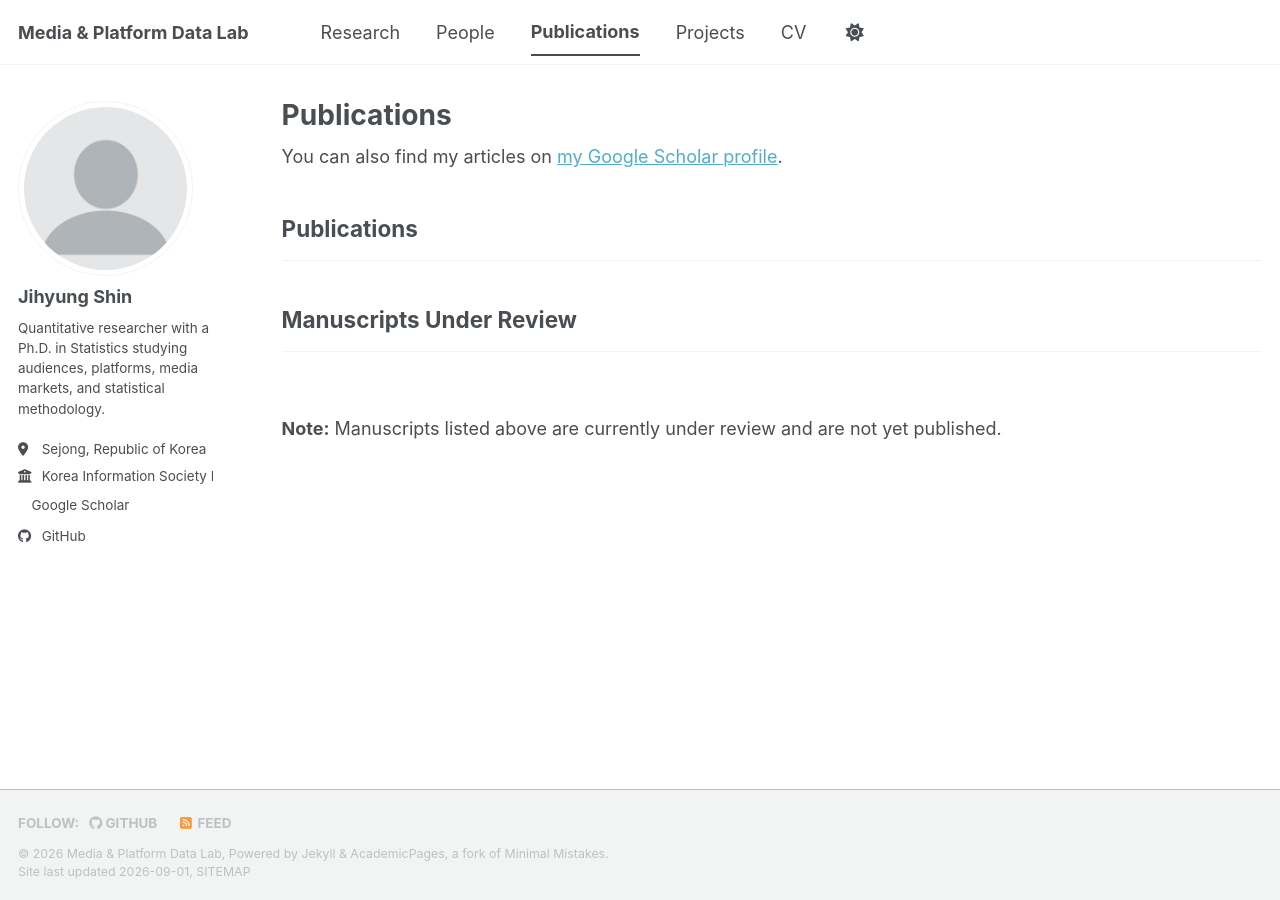
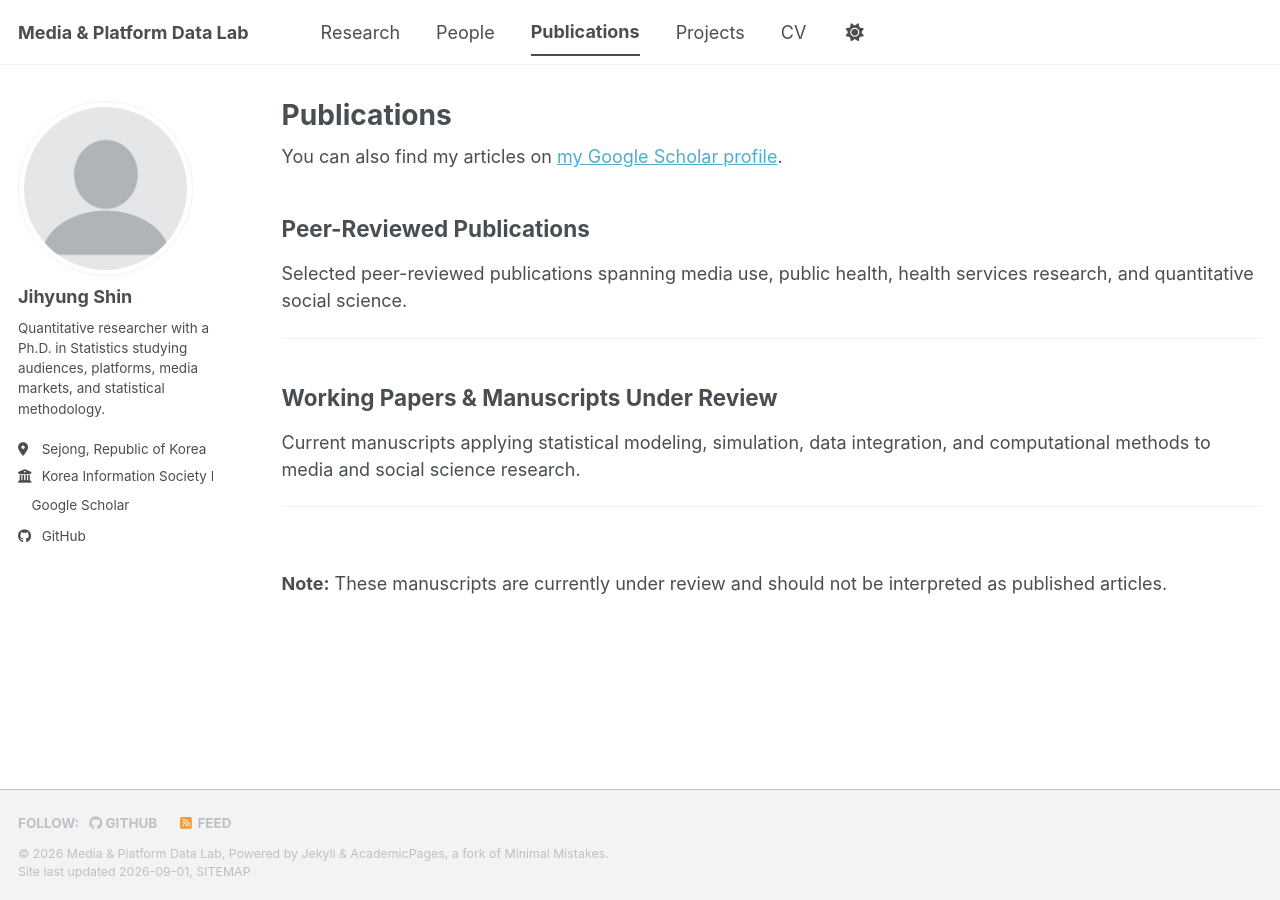
Before and after one commit to jshin4420/lab, a Jekyll site: the page built from _pages/publications.html, in a window 1280 px wide. Built offline with Jekyll 4.4.1, drawn with Linux system fonts in a browser that asks for light colours; a style sheet for code colours, icons or effects is not loaded.

Commit message:
Improve publications and working papers presentation

```diff
--- a/_pages/publications.html
+++ b/_pages/publications.html
@@ -11,7 +11,8 @@ author_profile: true
 
 {% include base_path %}
 
-<h2>Publications</h2>
+<h2>Peer-Reviewed Publications</h2>
+<p>Selected peer-reviewed publications spanning media use, public health, health services research, and quantitative social science.</p>
 <hr />
 
 {% for post in site.publications reversed %}
@@ -21,7 +22,8 @@ author_profile: true
   {% include archive-single.html %}
 {% endfor %}
 
-<h2>Manuscripts Under Review</h2>
+<h2>Working Papers & Manuscripts Under Review</h2>
+<p>Current manuscripts applying statistical modeling, simulation, data integration, and computational methods to media and social science research.</p>
 <hr />
 
 {% for post in site.publications reversed %}
@@ -32,5 +34,5 @@ author_profile: true
 {% endfor %}
 
 <div class="wordwrap">
-  <p><strong>Note:</strong> Manuscripts listed above are currently under review and are not yet published.</p>
+  <p><strong>Note:</strong> These manuscripts are currently under review and should not be interpreted as published articles.</p>
 </div>
```
